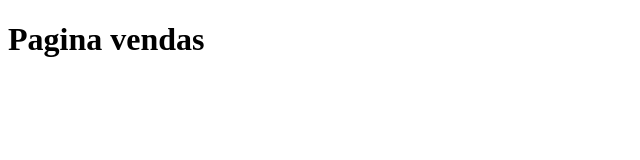
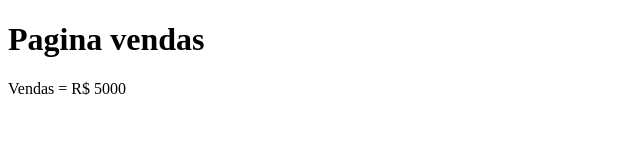
Before and after one commit to Felipebas87/CursoJava, a plain HTML site: page Vendas.html in a window 1280 px wide. Shown: the whole page, without its empty margins (0-640 px from the left). Drawn offline with Linux system fonts and the light colour scheme.

Commit message:
modificação na página de vendas

```diff
--- a/Vendas.html
+++ b/Vendas.html
@@ -8,6 +8,9 @@
 </head>
 <body>
     <h1>Pagina vendas</h1>
+    <p>
+        Vendas = R$ 5000
+    </p>
 
 </body>
 </html>
```
